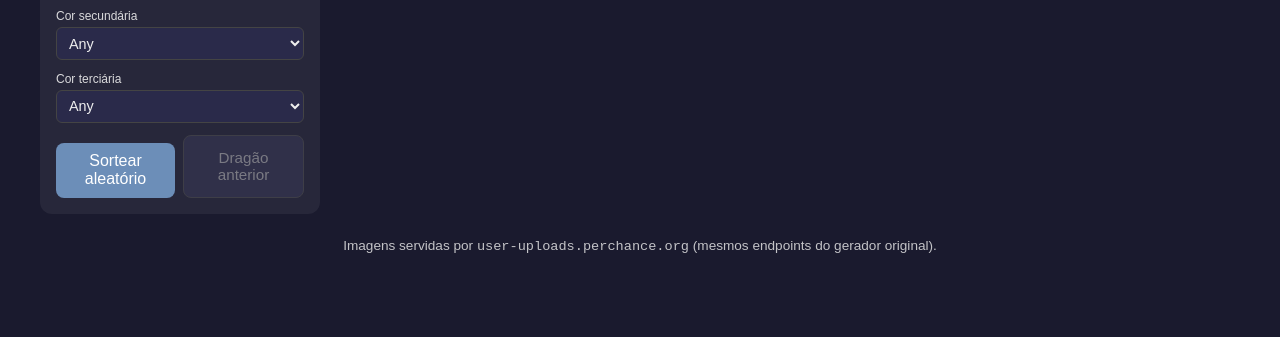
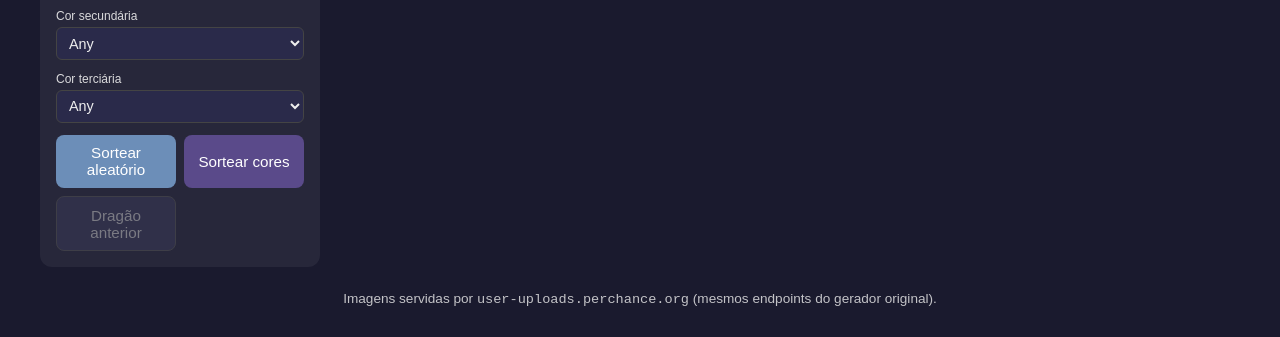
Before and after one commit to PedroAugusto-sys/ajwgf, a plain HTML site: page index.html in a window 1280 px wide. Shown: the part 645-982 px from the top of the page. Before the commit the page ends 929 px from the top, so only its background shows below. Drawn offline with Linux system fonts and the light colour scheme; a web font is replaced by a local one.

Commit message:
Sortear cores, botões mesmo tamanho, remove ref. Perchance

```diff
--- a/index.html
+++ b/index.html
@@ -124,37 +124,41 @@
       top: 0;
       left: 0;
     }
+    .btn-grid {
+      display: grid;
+      grid-template-columns: 1fr 1fr;
+      gap: 0.5rem;
+      margin-top: 0.5rem;
+    }
+    .btn-grid button {
+      min-width: 0;
+      min-height: 44px;
+      padding: 0.6rem;
+      border-radius: 8px;
+      font-family: inherit;
+      font-size: 0.95rem;
+      cursor: pointer;
+    }
     .random-btn {
-      width: 100%;
-      margin-top: 0.5rem;
-      padding: 0.6rem;
       background: #6c8eb8;
       border: none;
-      border-radius: 8px;
       color: #fff;
-      font-family: inherit;
-      font-size: 1rem;
-      cursor: pointer;
     }
     .random-btn:hover {
       background: #5a7aa0;
     }
-    .btn-row {
-      display: flex;
-      gap: 0.5rem;
-      margin-top: 0.5rem;
+    .colors-btn {
+      background: #5a4a8a;
+      border: none;
+      color: #fff;
     }
-    .random-btn { flex: 1; }
+    .colors-btn:hover {
+      background: #6a5a9a;
+    }
     .back-btn {
-      flex: 1;
-      padding: 0.6rem;
       background: #3a3a5a;
       border: 1px solid #555;
-      border-radius: 8px;
       color: #ccc;
-      font-family: inherit;
-      font-size: 0.95rem;
-      cursor: pointer;
     }
     .back-btn:hover:not(:disabled) {
       background: #4a4a6a;
@@ -266,8 +270,9 @@
         <input type="text" id="customEyeHex" placeholder="#hex" value="#FFD700">
         <input type="color" id="customEyeColor" value="#FFD700">
       </div>
-      <div class="btn-row">
+      <div class="btn-grid">
         <button type="button" class="random-btn" id="randomBtn">Sortear aleatório</button>
+        <button type="button" class="colors-btn" id="colorsBtn">Sortear cores</button>
         <button type="button" class="back-btn" id="backBtn" disabled>Dragão anterior</button>
       </div>
     </aside>
@@ -555,6 +560,19 @@
       render();
     });
 
+    document.getElementById('colorsBtn').addEventListener('click', () => {
+      stateHistory.push(getState());
+      updateBackButton();
+      ['eyecolor','primarycolor','secondarycolor','tertiarycolor'].forEach(id => {
+        const sel = document.getElementById(id);
+        const opts = selects[id];
+        sel.value = opts[Math.floor(Math.random() * opts.length)];
+      });
+      toggleCustomColor();
+      saveState();
+      render();
+    });
+
     document.getElementById('backBtn').addEventListener('click', () => {
       if (stateHistory.length === 0) return;
       const prev = stateHistory.pop();
```
Also changed, not shown: 1 other file.
